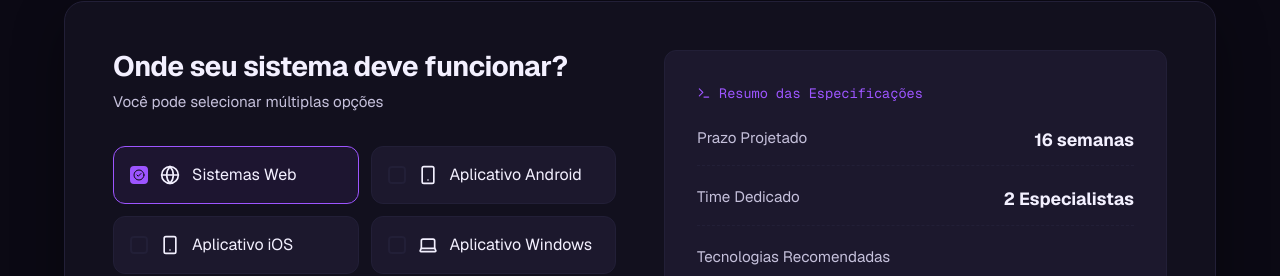
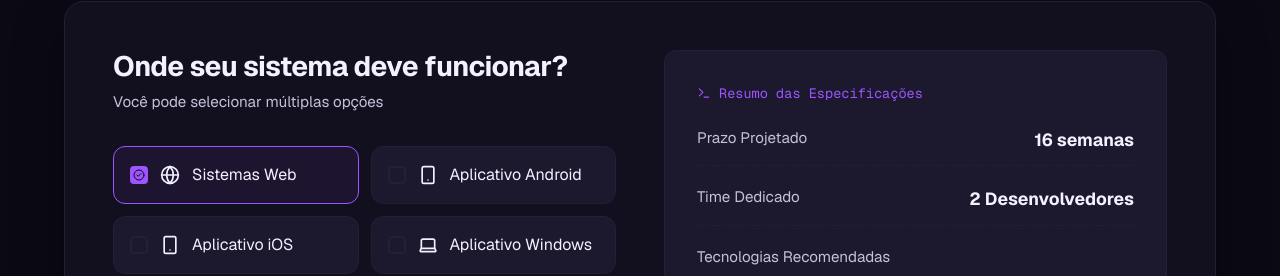
Before and after one commit to Matiaszz/atlas_landing, a Next.js app: page / in a window 1280 px wide. Shown: the part 2547-2823 px from the top of the page. Built offline with nearby package versions, Linux system fonts and the light colour scheme.

Commit message:
fix: senior

```diff
--- a/src/app/page.tsx
+++ b/src/app/page.tsx
@@ -626,7 +626,7 @@ export default function Home() {
                   </div>
                   <div className="stat-group">
                     <span className="stat-label">Time Dedicado</span>
-                    <span className="stat-val">2 Especialistas</span>
+                    <span className="stat-val">2 Desenvolvedores</span>
                   </div>
                   <div>
                     <span className="stat-label block mb-2">Tecnologias Recomendadas</span>
```
